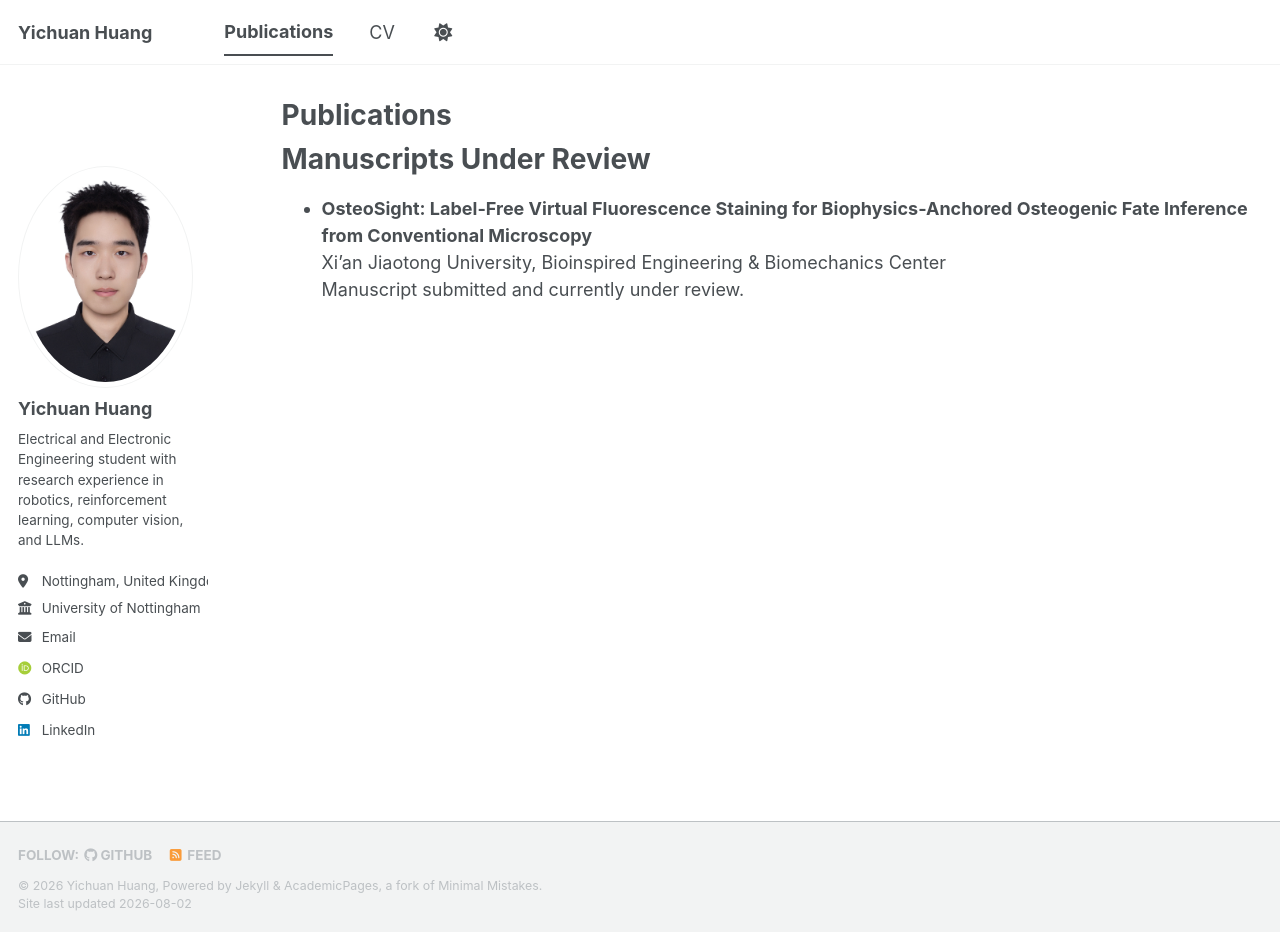
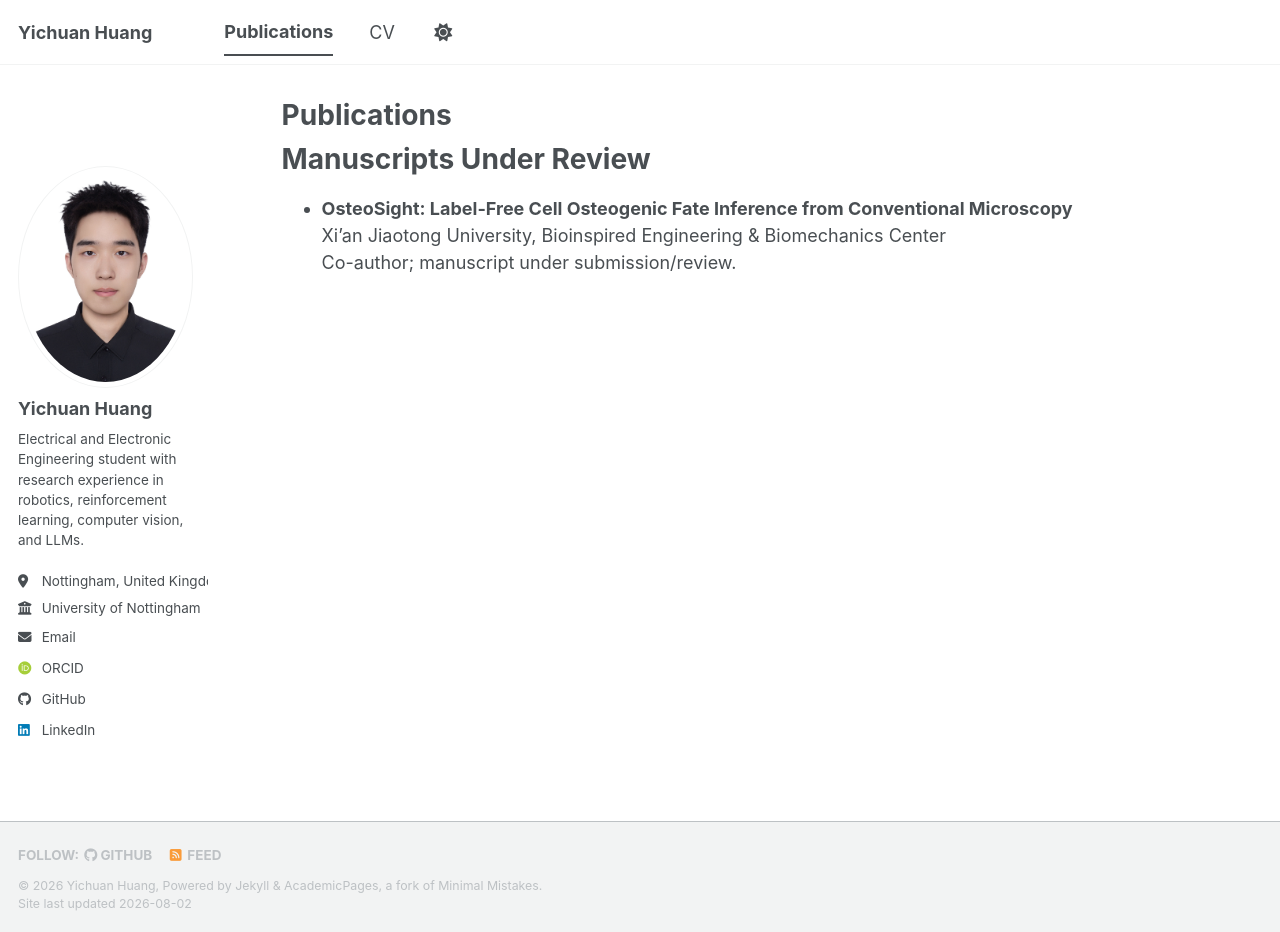
Before and after one commit to yichuan-huang/yichuan-huang.github.io, a Jekyll site: the page built from _pages/publications.md, in a window 1280 px wide and 932 px high. Built offline with Jekyll 4.4.1, drawn with Linux system fonts in a browser that asks for light colours; some web fonts are replaced; a script bundle is joined from its source files by our own code; library files that are not in the unit come from our copies.

Commit message:
Update publication title to match latest CV

```diff
--- a/_pages/publications.md
+++ b/_pages/publications.md
@@ -8,6 +8,6 @@ author_profile: true
 Manuscripts Under Review
 ======
 
-* **OsteoSight: Label-Free Virtual Fluorescence Staining for Biophysics-Anchored Osteogenic Fate Inference from Conventional Microscopy**
+* **OsteoSight: Label-Free Cell Osteogenic Fate Inference from Conventional Microscopy**
   Xi'an Jiaotong University, Bioinspired Engineering & Biomechanics Center
-  Manuscript submitted and currently under review.
+  Co-author; manuscript under submission/review.
```
